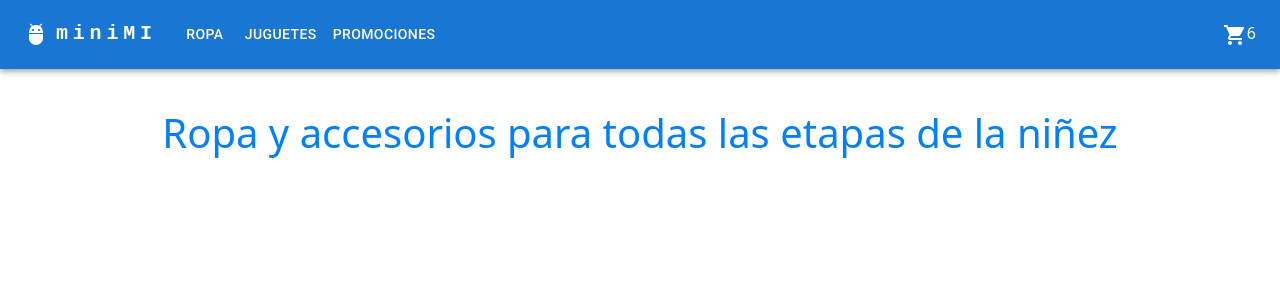
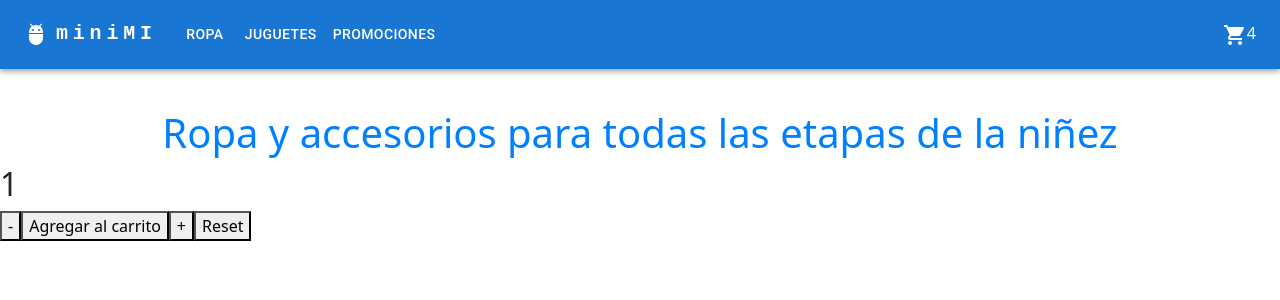
Before and after one commit to Greisybg/react-entrega-02-nav-bar, a React (Create React App) app: page / in a window 1280 px wide. Shown: the top 300 px of the page. Built offline with nearby package versions, Linux system fonts and the light colour scheme.

Commit message:
boton contador

```diff
--- a/src/App.js
+++ b/src/App.js
@@ -2,11 +2,18 @@ import React from "react";
 import 'bootstrap/dist/css/bootstrap.min.css';
 import MUNavBar from "./components/MUNavBar.jsx";
 import ItemListContainer from "./components/ItemListContainer/ItemListContainer.jsx";
+import ItemCount from "./components/ItemCount.jsx";
+
 function App() {
+  const onAdd = (count) => {
+    alert(`Sumaste ${count} productos al carrito`);
+
+  }
   return (
     <div className="App">
-      <MUNavBar/>
-      <ItemListContainer greeting={'Ropa y accesorios para todas las etapas de la niñez'}/>
+      <MUNavBar />
+      <ItemListContainer greeting={'Ropa y accesorios para todas las etapas de la niñez'} />
+      <ItemCount inicial={1} max={10} onAdd={onAdd} />
     </div>
   );
 }
--- /dev/null
+++ b/src/components/ItemCount.jsx
@@ -0,0 +1,29 @@
+import React, { useState } from 'react'
+
+const ItemCount = ({ inicial, max, onAdd }) => {
+    const [count, setCount] = useState(inicial)
+
+    const sumar = () => {
+        count < max ? setCount(count + 1) : alert('No hay mas productos en Stock')
+
+    }
+    const restar = () => {
+        count > inicial ? setCount(count - 1) : alert('No puedes agregar menos de 1 producto al carrito')
+    }
+
+    const reset = () => {
+        setCount(inicial)
+    }
+
+    return (
+        <div>
+            <h2>{count}</h2>
+            <button onClick={restar}>-</button>
+            <button onClick={() => { onAdd(count); reset() }}>Agregar al carrito</button>
+            <button onClick={sumar}>+</button>
+            <button onClick={reset}>Reset</button>
+        </div>
+    )
+}
+
+export default ItemCount
--- a/src/components/MUNavBar.jsx
+++ b/src/components/MUNavBar.jsx
@@ -128,7 +128,7 @@ import CartWidget from './CartWidget';
           </Box>
 
           <Box sx={{ flexGrow: 0 }}>
-                  <CartWidget items={6}/>
+            <CartWidget items={4} />
           </Box>
         </Toolbar>
       </Container>
```
Lines whose indentation alone changed are shown as unchanged.
